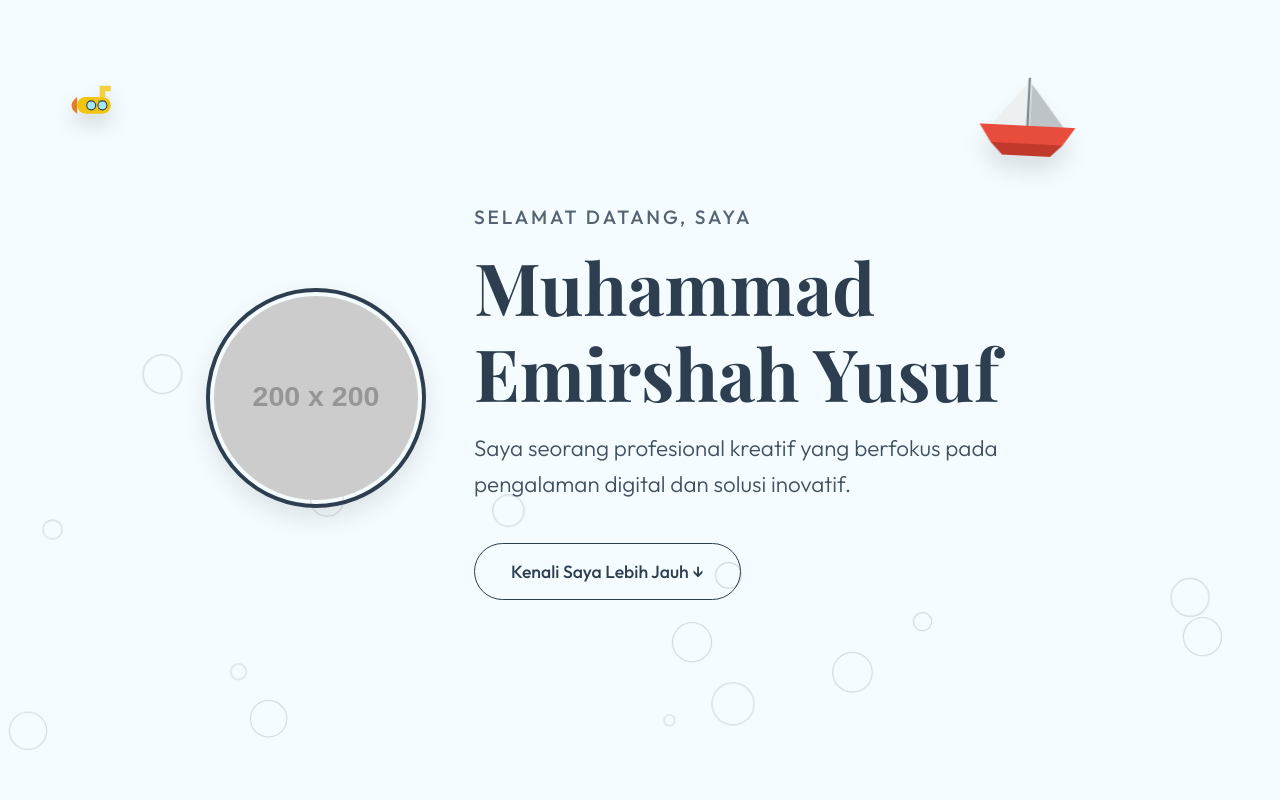
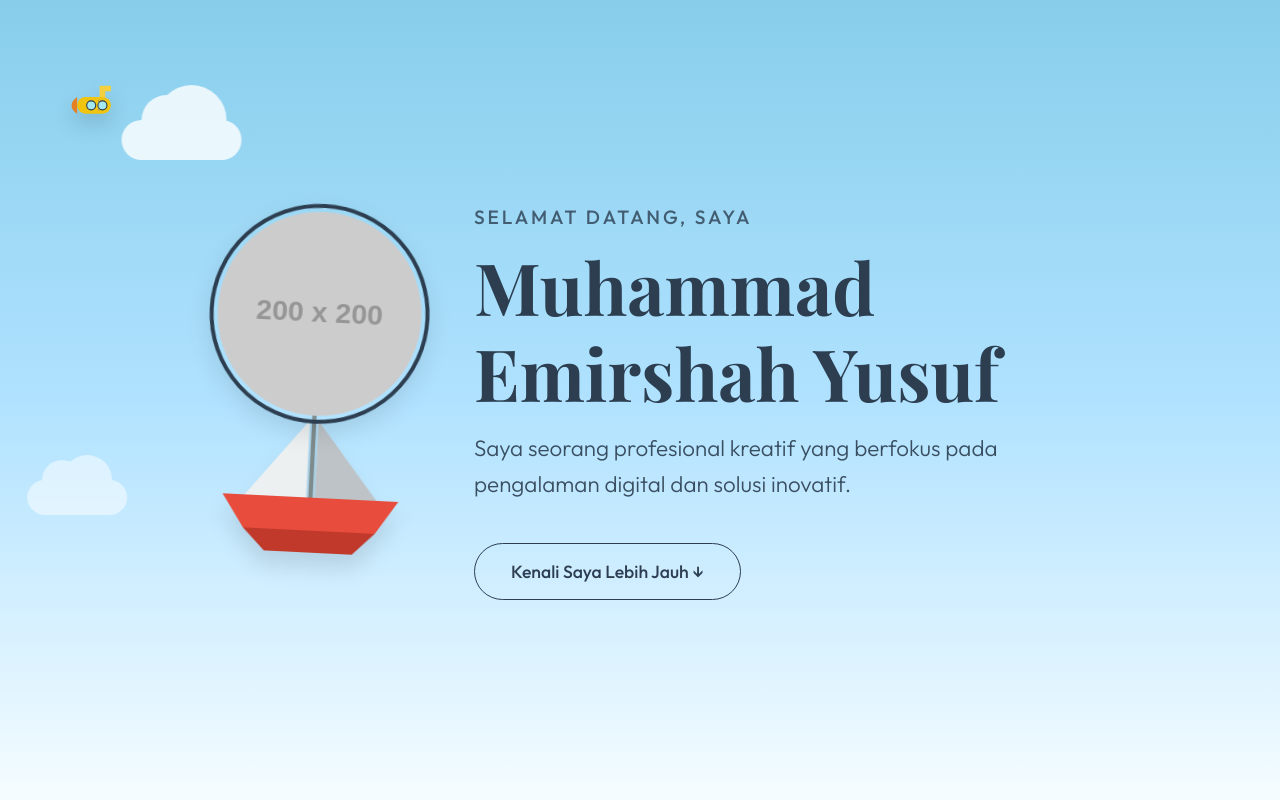
Before and after one commit to Moremirr/Portofolio-Muhammad_Emirshah_Yusuf, a website built with Vite: page index.html in a window 1280 px wide. Shown: the top 800 px of the page. Built offline with nearby package versions, Linux system fonts and the light colour scheme; placeholder pictures from the web are drawn by us; a web font is replaced by a local one.

Commit message:
Update profile layout with boat and sky background

```diff
--- a/index.html
+++ b/index.html
@@ -33,9 +33,22 @@
 
       <!-- Permukaan (Surface) -->
       <section class="depth-section surface" id="home">
+        <!-- Sky & Clouds Background -->
+        <div class="sky-background">
+          <div class="cloud cloud-1"></div>
+          <div class="cloud cloud-2"></div>
+          <div class="cloud cloud-3"></div>
+        </div>
+
+        <div class="content-wrapper hero-layout">
+          <div class="profile-boat-group">
+            <div class="profile-photo">
+              <!-- Tempat Foto Anda (Ganti src dengan URL/Path foto Anda) -->
+              <img src="https://via.placeholder.com/200?text=Foto+Anda" alt="Profil Muhammad Emirshah Yusuf" />
+            </div>
             <!-- Floating Boat SVG -->
             <div class="boat">
-          <svg viewBox="0 0 100 80" width="120" height="96" xmlns="http://www.w3.org/2000/svg">
+              <svg viewBox="0 0 100 80" width="220" height="176" xmlns="http://www.w3.org/2000/svg">
                 <!-- Sail -->
                 <path d="M48,15 L48,50 L20,50 Z" fill="#ecf0f1" />
                 <path d="M52,15 L52,50 L80,50 Z" fill="#bdc3c7" />
@@ -46,11 +59,6 @@
                 <path d="M20,65 L80,65 L70,75 L30,75 Z" fill="#c0392b" />
               </svg>
             </div>
-
-        <div class="content-wrapper hero-layout">
-          <div class="profile-photo">
-            <!-- Tempat Foto Anda (Ganti src dengan URL/Path foto Anda) -->
-            <img src="https://via.placeholder.com/200?text=Foto+Anda" alt="Profil Muhammad Emirshah Yusuf" />
           </div>
           <div class="hero-text">
             <p class="greeting">Selamat Datang, saya</p>
--- a/src/style.css
+++ b/src/style.css
@@ -123,8 +123,19 @@
   text-align: left;
 }
 
+.profile-boat-group {
+  position: relative;
+  display: flex;
+  flex-direction: column;
+  align-items: center;
+  animation: floatBoat 4s ease-in-out infinite;
+  flex-shrink: 0;
+}
+
 .profile-photo {
-  flex-shrink: 0;
+  position: relative;
+  z-index: 2;
+  margin-bottom: -40px; /* Bring boat up to the profile photo */
 }
 
 .profile-photo img {
@@ -145,14 +156,12 @@
 
 .hero-text {
   max-width: 600px;
+  z-index: 2;
 }
 
 .boat {
-  position: absolute;
-  top: 10%;
-  right: 15%;
-  z-index: 15;
-  animation: floatBoat 4s ease-in-out infinite;
+  position: relative;
+  z-index: 1;
   filter: drop-shadow(0 15px 10px rgba(0,0,0,0.1));
 }
 
@@ -160,6 +169,106 @@
   0% { transform: translateY(0) rotate(0deg); }
   50% { transform: translateY(-15px) rotate(3deg); }
   100% { transform: translateY(0) rotate(0deg); }
+}
+
+/* Sky & Clouds for Surface Section */
+.surface {
+  position: relative;
+  background: linear-gradient(to bottom, #87CEEB 0%, #B0E2FF 50%, var(--surface-color) 100%);
+  overflow: hidden;
+}
+
+.sky-background {
+  position: absolute;
+  top: 0;
+  left: 0;
+  width: 100%;
+  height: 100%;
+  z-index: 1;
+  pointer-events: none;
+}
+
+.cloud {
+  position: absolute;
+  background: #ffffff;
+  border-radius: 50px;
+  opacity: 0.8;
+}
+
+.cloud::before, .cloud::after {
+  content: '';
+  position: absolute;
+  background: #ffffff;
+  border-radius: 50%;
+}
+
+.cloud-1 {
+  width: 120px;
+  height: 40px;
+  top: 15%;
+  animation: floatCloud 30s linear infinite;
+}
+.cloud-1::before {
+  width: 50px;
+  height: 50px;
+  top: -25px;
+  left: 20px;
+}
+.cloud-1::after {
+  width: 70px;
+  height: 70px;
+  top: -35px;
+  right: 15px;
+}
+
+.cloud-2 {
+  width: 160px;
+  height: 50px;
+  top: 30%;
+  opacity: 0.6;
+  animation: floatCloudReverse 45s linear infinite;
+}
+.cloud-2::before {
+  width: 60px;
+  height: 60px;
+  top: -30px;
+  left: 25px;
+}
+.cloud-2::after {
+  width: 90px;
+  height: 90px;
+  top: -45px;
+  right: 20px;
+}
+
+.cloud-3 {
+  width: 100px;
+  height: 35px;
+  top: 60%;
+  opacity: 0.5;
+  animation: floatCloud 40s linear infinite;
+}
+.cloud-3::before {
+  width: 40px;
+  height: 40px;
+  top: -20px;
+  left: 15px;
+}
+.cloud-3::after {
+  width: 50px;
+  height: 50px;
+  top: -25px;
+  right: 15px;
+}
+
+@keyframes floatCloud {
+  from { transform: translateX(-20vw); }
+  to { transform: translateX(120vw); }
+}
+
+@keyframes floatCloudReverse {
+  from { transform: translateX(120vw); }
+  to { transform: translateX(-20vw); }
 }
 
 /* Layouts */
@@ -425,7 +534,9 @@
     gap: 1.5rem;
   }
   .boat {
-    display: none; /* Hide boat on small screens to save space or adjust its position */
+    /* Perahu tetap ditampilkan karena bagian dari profil */
+    transform: scale(0.8);
+    margin-top: -20px;
   }
   .split-layout {
     grid-template-columns: 1fr;
```
Lines whose indentation alone changed are shown as unchanged.
